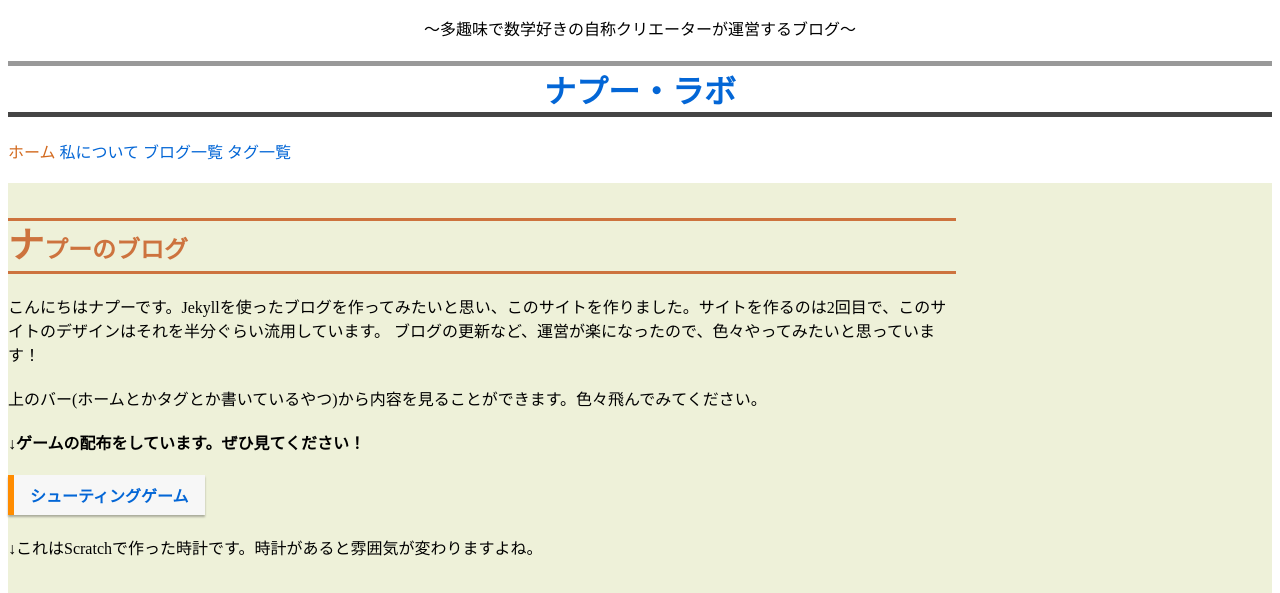
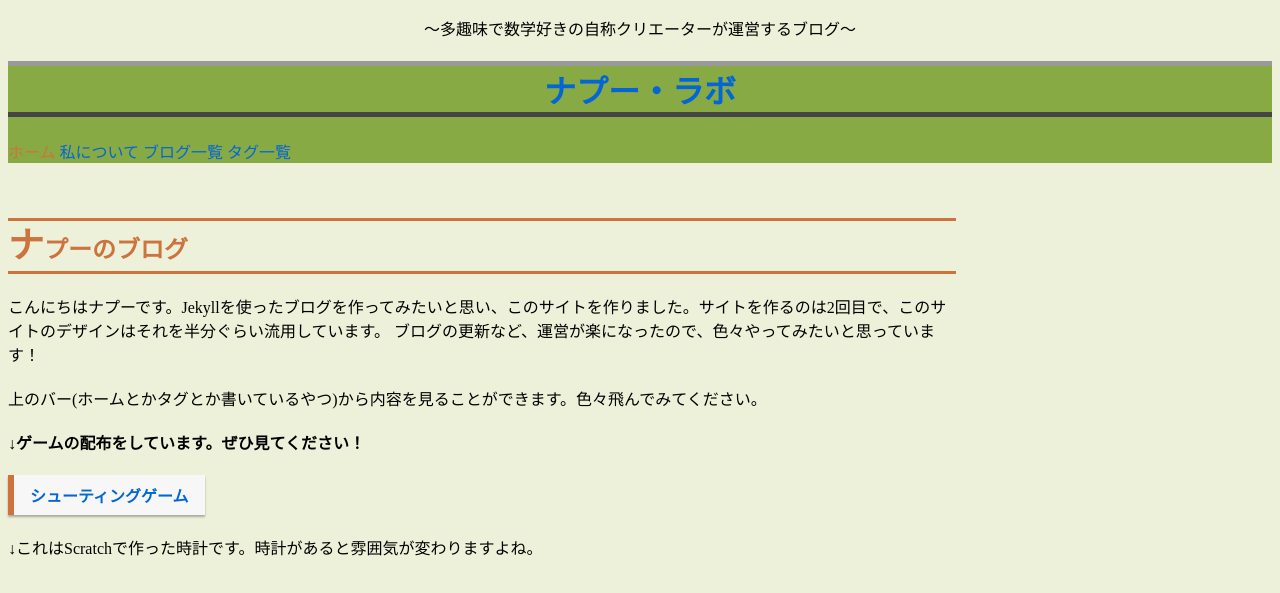
Before and after one commit to sirokurokumasan/sirokurokumasan.github.io, a Jekyll site: the page built from index.md, in a window 1280 px wide and 1400 px high. Shown: the top 593 px of the window. Built offline with Jekyll 4.4.1, drawn with Linux system fonts in a browser that asks for light colours; grey boxes are pictures that could not be loaded.

Commit message:
Update main.scss

```diff
--- a/_sass/main.scss
+++ b/_sass/main.scss
@@ -1,4 +1,4 @@
-.current {color: chocolate;}
+.current {color: #cd733e;}
 
 ul {list-style: none;}
 
@@ -33,8 +33,12 @@ h3 {
 }
 
 //ここからレイアウト
+body{
+  background: #eef1d9;
+}
+
 header {
-
+  background: #8a4;
 }
 
 footer {
@@ -81,7 +85,7 @@ footer {
   padding: 0.5em 1em;
   text-decoration: none;
   background: #f7f7f7;
-  border-left: solid 6px darkorange;
+  border-left: solid 6px #cd733e;
   font-weight: bold;
   box-shadow: 0px 2px 2px rgba(0, 0, 0, 0.29);
 }
```
